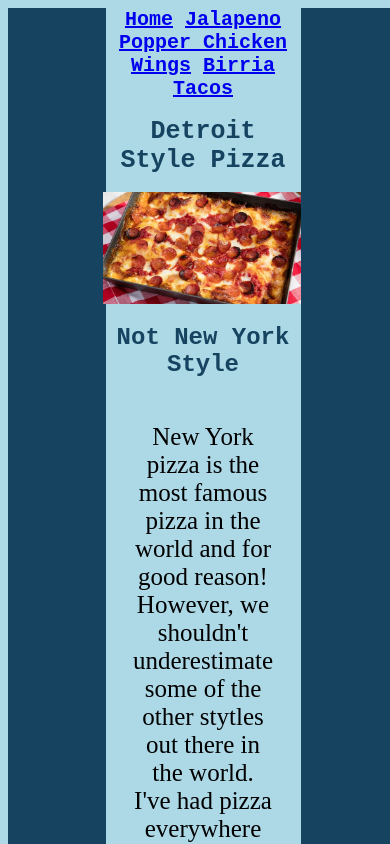
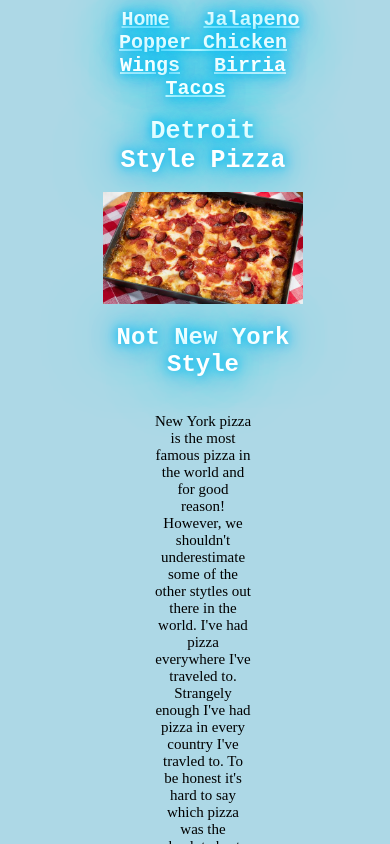
Before and after one commit to kingdallas24/My-Recipes, a plain HTML site: page recipes/pizza.html in a window 390 px wide. Shown: the top 844 px of the page. Drawn offline with Linux system fonts and the light colour scheme.

Commit message:
Add text-shadow to headings

```diff
--- a/styles.css
+++ b/styles.css
@@ -1,63 +1,78 @@
-
-
 * body {
   background-color: lightblue;
   display: flex;
 }
 
-
-h1{
-
-    color: #154360;
-    font-family: 'Courier New', Courier, monospace;
+h1 {
+  font-family: "Courier New", Courier, monospace;
   font-size: 50px;
 
+  color: #fff;
+  text-shadow: 0 0 10px #03bcf4, 0 0 20px #03bcf4, 0 0 40px #03bcf4,
+    0 0 80px #03bcf4, 0 0 160px #03bcf4;
 
   /* height: 100px;
     width: 100px; */
 }
 
+@keyframes animate {
+  /* 0%, 18%, 20%, 50.1%, 60%, 65.1%, 80%, 90.1%, 92%
+{
 
-h2, h3, h4 {
-    color: #154360;
-    font-family: 'Courier New', Courier, monospace;
+    color:#154360;
+    text-shadow: none;
+} */
+  /* 100%
+{
+    color: #fff;
+    text-shadow: 0 0 10px #03bcf4,
+    0 0 20px #03bcf4,
+    0 0 40px #03bcf4,
+    0 0 80px #03bcf4,
+    0 0 160px #03bcf4;
+} */
+}
+
+h2,
+h3,
+h4 {
+  /* color: #154360; */
+  font-family: "Courier New", Courier, monospace;
+
+  color: #fff;
+  text-shadow: 0 0 10px #03bcf4, 0 0 20px #03bcf4, 0 0 40px #03bcf4,
+    0 0 80px #03bcf4, 0 0 160px #03bcf4;
 }
 
 img {
-
   height: auto;
   width: 630px;
-    animation:fadeIn 3s;
-
+  animation: fadeIn 3s;
 }
 
 @keyframes fadeIn {
-    from{
+  from {
     opacity: 0;
   }
-    to{
+  to {
     opacity: 1;
   }
-
 }
 
-
-
-
-
-nav {
-
-    color: #154360;
-    font-family: 'Courier New', Courier, monospace;
+nav a {
+  color: #fff;
+  text-shadow: 0 0 10px #03bcf4, 0 0 20px #03bcf4, 0 0 40px #03bcf4,
+    0 0 80px #03bcf4, 0 0 160px #03bcf4;
+  font-family: "Courier New", Courier, monospace;
   font-weight: bold;
   font-size: 20px;
-
+  justify-items: space-evenly;
+  padding: 0px 15px;
 }
 
-
 .rightSide {
-    display:flex;
-    flex-direction:column;
+  display: flex;
+  flex-direction: column;
   background-color: #154360;
   justify-content: right;
   width: 25%;
@@ -69,27 +84,22 @@ nav {
   text-align: center;
   align-items: center;
   width: 50%;
-
 }
 
 .leftSide {
-    display:flex;
-    flex-direction:column;
+  display: flex;
+  flex-direction: column;
   background-color: #154360;
   justify-content: left;
   width: 25%;
 }
 
-.masterContainer{
+.masterContainer {
   display: flex;
   flex-direction: row;
-    justify-content:center;
-    height:max-content;
+  justify-content: center;
+  height: max-content;
 }
-
-
-
-
 
 .main {
   display: flex;
@@ -97,7 +107,6 @@ nav {
   text-align: center;
   align-items: center;
   width: 50%;
-
 }
 
 .paragraph {
@@ -106,7 +115,6 @@ nav {
   align-items: center;
 
   width: 50%;
-
 }
 
 .additional {
@@ -116,47 +124,49 @@ nav {
   width: 50%;
 }
 
-html,body { height:100%;
+html,
+body {
+  height: 100%;
   width: 100%;
 }
 
-
-@media (max-width:1741px) {
-    h1{
+@media (max-width: 1741px) {
+  h1 {
     font-size: 40px;
   }
-
 }
 
-
-
-
-@media (max-width:1436px){
+@media (max-width: 1436px) {
   h1 {
     font-size: 25px;
-
   }
 
-
-     p, .additional{
-         font-size: 25px;;
+  p,
+  .additional {
+    font-size: 15px;
   }
 
-
-     img{
+  img {
     width: 400px;
     height: auto;
   }
 }
 
- @media(max-width:900px) {
-     img{
-         width:200px ;
+@media (max-width: 900px) {
+  img {
+    width: 200px;
     height: auto;
-
   }
 
-     p{
-         padding: 0;
+  .rightSide {
+    display: none;
+  }
+
+  .leftSide {
+    display: none;
+  }
+
+  nav {
+    justify-content: space-between 15px;
   }
 }
```
Lines whose indentation alone changed are shown as unchanged.
